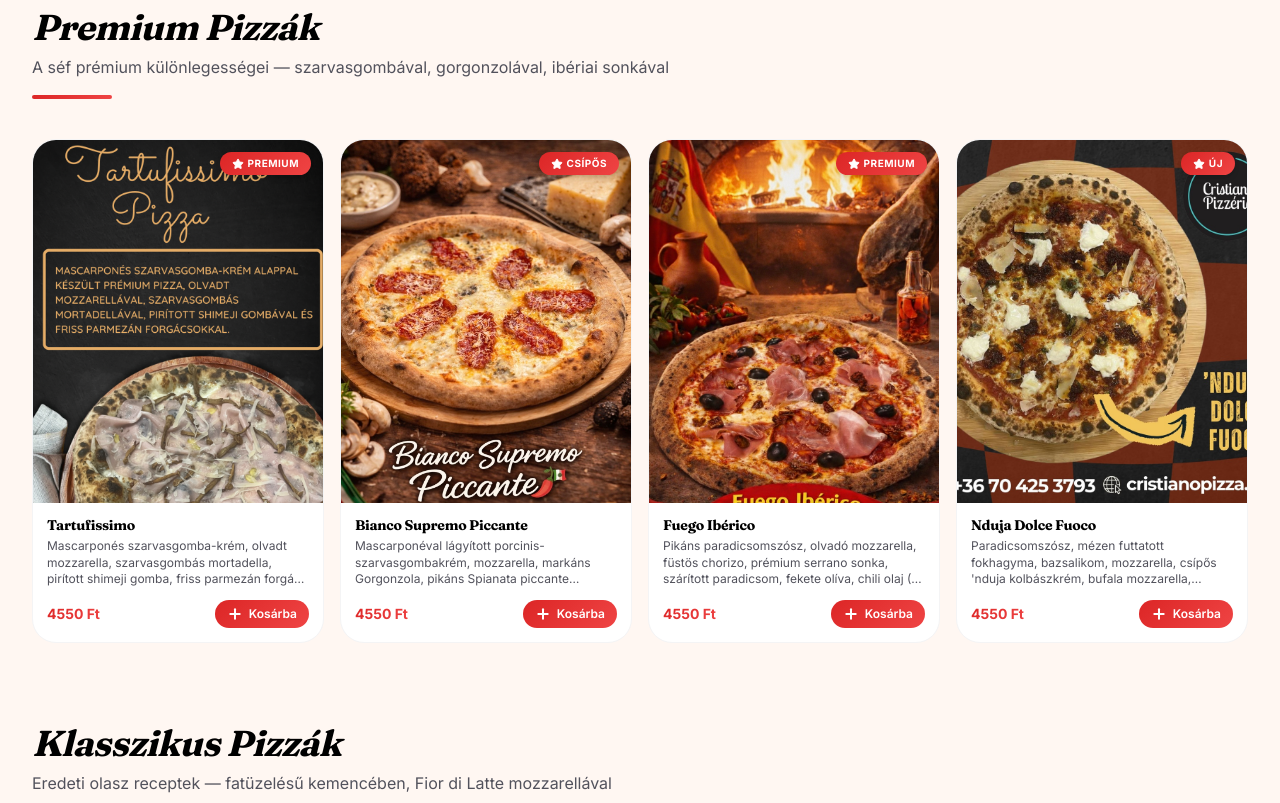
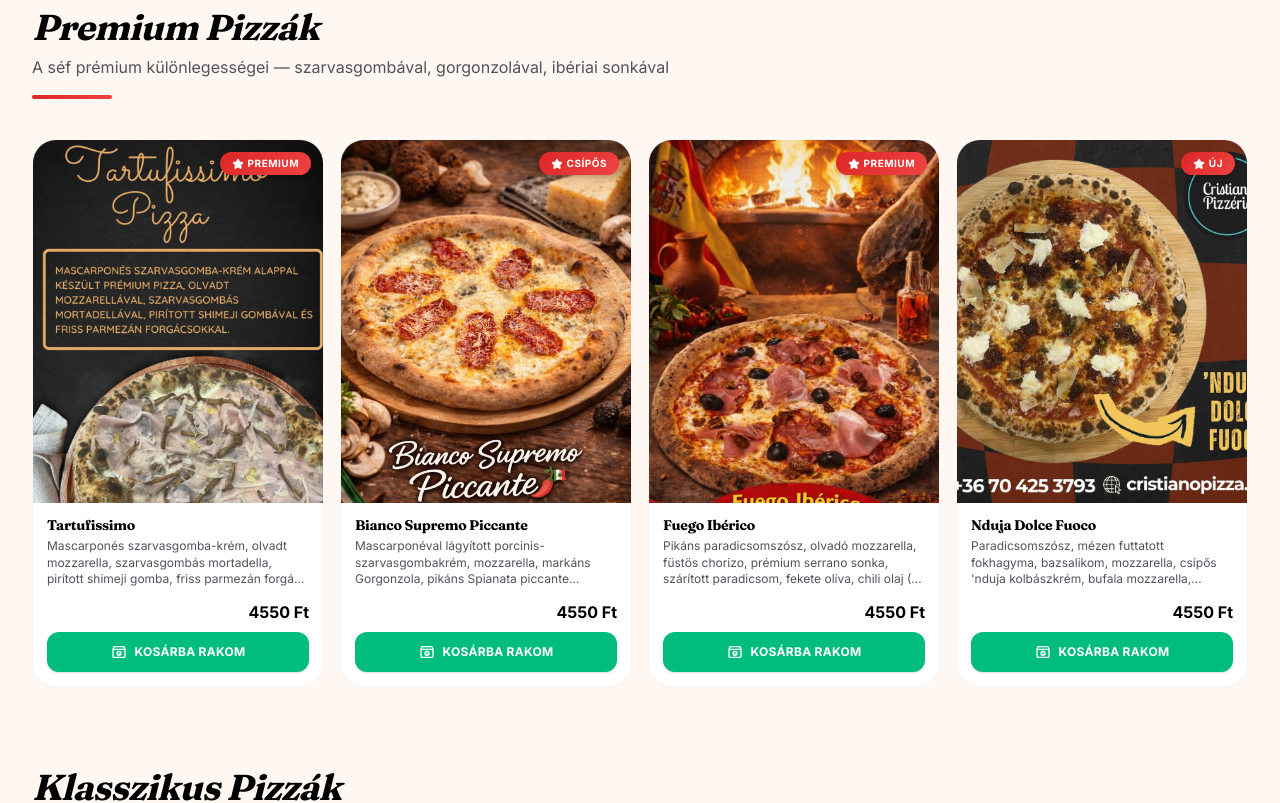
Before and after one commit to hrvt7/cristiano, a Next.js app: page / in a window 1280 px wide. Shown: the part 1100-1903 px from the top of the page. Built offline with nearby package versions, Linux system fonts and the light colour scheme.

Commit message:
Full-width green 'Kosárba rakom' button with box icon, price above

```diff
--- a/src/components/Menu.tsx
+++ b/src/components/Menu.tsx
@@ -109,7 +109,18 @@ const categories: { id: string; title: string; subtitle: string; items: Item[] }
   },
 ];
 
-function AddButton({ item, size = "md" }: { item: Item; size?: "sm" | "md" }) {
+function PizzaBoxIcon({ className }: { className?: string }) {
+  return (
+    <svg viewBox="0 0 24 24" className={className} fill="none" stroke="currentColor" strokeWidth="2" strokeLinecap="round" strokeLinejoin="round" aria-hidden="true">
+      <path d="M3 8l1.5-4h15L21 8" />
+      <rect x="3" y="8" width="18" height="12" rx="1.5" />
+      <circle cx="12" cy="14" r="3" />
+      <path d="M10 13l.01 0M13 14l.01 0M11.5 15.5l.01 0" />
+    </svg>
+  );
+}
+
+function AddButton({ item }: { item: Item }) {
   const { add, items } = useCart();
   const inCart = items.find((i) => i.name === item.name);
   const [clicked, setClicked] = useState(false);
@@ -124,19 +135,19 @@ function AddButton({ item, size = "md" }: { item: Item; size?: "sm" | "md" }) {
   return (
     <button
       onClick={onClick}
-      className={`inline-flex items-center justify-center gap-1.5 rounded-full font-semibold transition-all shrink-0 ${
+      className={`w-full inline-flex items-center justify-center gap-2 rounded-xl font-bold uppercase tracking-wide text-xs py-3 transition-all shadow-sm ${
         clicked
-          ? "bg-accent text-white"
-          : "brand-gradient text-white hover:scale-105"
-      } ${size === "sm" ? "px-3 py-1.5 text-xs" : "px-4 py-2 text-sm"}`}
+          ? "bg-emerald-600 text-white"
+          : "bg-emerald-500 hover:bg-emerald-600 text-white"
+      }`}
       aria-label={`${item.name} kosárba`}
     >
       {clicked ? (
         <Check className="w-4 h-4" strokeWidth={3} />
       ) : (
-        <Plus className="w-4 h-4" strokeWidth={3} />
+        <PizzaBoxIcon className="w-4 h-4" />
       )}
-      {clicked ? "Hozzáadva" : inCart ? `${inCart.qty} a kosárban` : "Kosárba"}
+      {clicked ? "Hozzáadva" : inCart ? `${inCart.qty} × Kosárban` : "Kosárba rakom"}
     </button>
   );
 }
@@ -188,11 +199,13 @@ function Card({ item, mobile }: { item: Item; mobile?: boolean }) {
         <p className={`${mobile ? "text-sm" : "text-xs"} text-zinc-600 leading-snug flex-1 line-clamp-3`}>
           {item.desc}
         </p>
-        <div className={`${mobile ? "mt-4" : "mt-3"} flex items-center justify-between gap-1.5`}>
-          <span className={`${mobile ? "text-lg" : "text-sm"} font-bold brand-text-gradient`}>
+        <div className={`${mobile ? "mt-4" : "mt-3"} flex items-center justify-end`}>
+          <span className={`${mobile ? "text-xl" : "text-base"} font-bold text-black`}>
             {formatHUF(item.price)}
           </span>
-          <AddButton item={item} size={mobile ? "sm" : "sm"} />
+        </div>
+        <div className={`${mobile ? "mt-3" : "mt-2"}`}>
+          <AddButton item={item} />
         </div>
       </div>
     </article>
```
